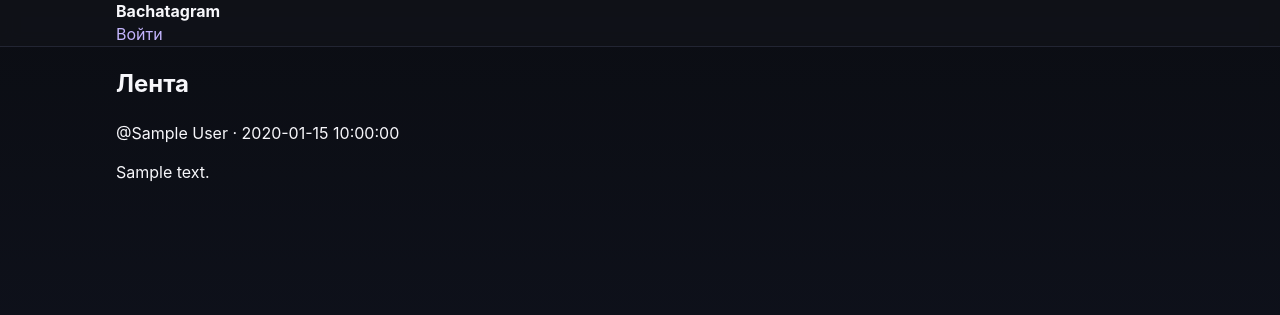
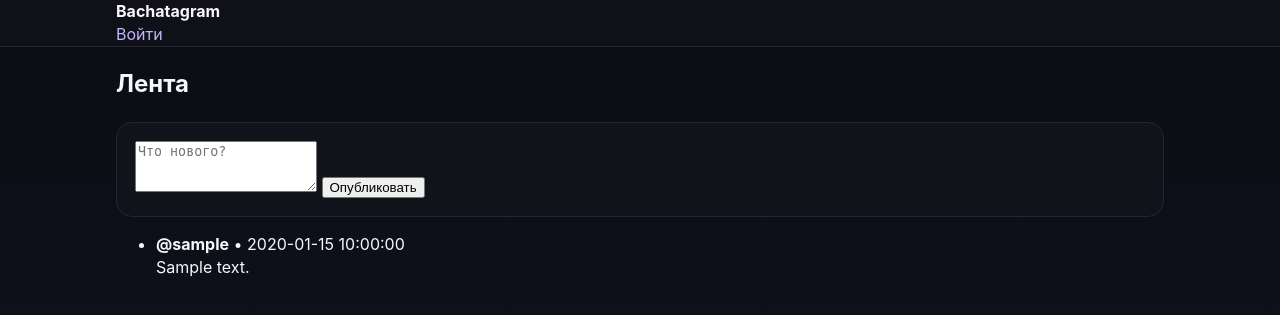
Before and after one commit to djdoodlez-gif/Bachata-music, a Flask app: template templates/feed.html in a window 1280 px wide. Shown: the top 315 px of the page. Run offline with Flask 3, Linux system fonts and the light colour scheme; the template is opened without the code that fills it: most values are stand-ins (such as "Sample title", 1, 10 or a date in 2020).

Commit message:
Update feed.html

```diff
--- a/templates/feed.html
+++ b/templates/feed.html
@@ -1,14 +1,23 @@
 {% extends "base.html" %}
 {% block content %}
 <h2>Лента</h2>
-{% if posts %}
+
+<form method="post" class="card">
+  <textarea name="text" rows="3" placeholder="Что нового?" required></textarea>
+  <button type="submit">Опубликовать</button>
+</form>
+
+<ul class="feed">
   {% for p in posts %}
-    <article class="post">
-      <header>@{{ p.author }} · {{ p.created_at }}</header>
-      <p>{{ p.text }}</p>
-    </article>
+    <li class="post">
+      <div class="meta">
+        <b>@{{ p.username }}</b>
+        <span>• {{ p.created_at }}</span>
+      </div>
+      <div class="text">{{ p.text }}</div>
+    </li>
+  {% else %}
+    <li>Постов пока нет.</li>
   {% endfor %}
-{% else %}
-  <p>Пока пусто. Добавим посты на следующем шаге.</p>
-{% endif %}
+</ul>
 {% endblock %}
```
